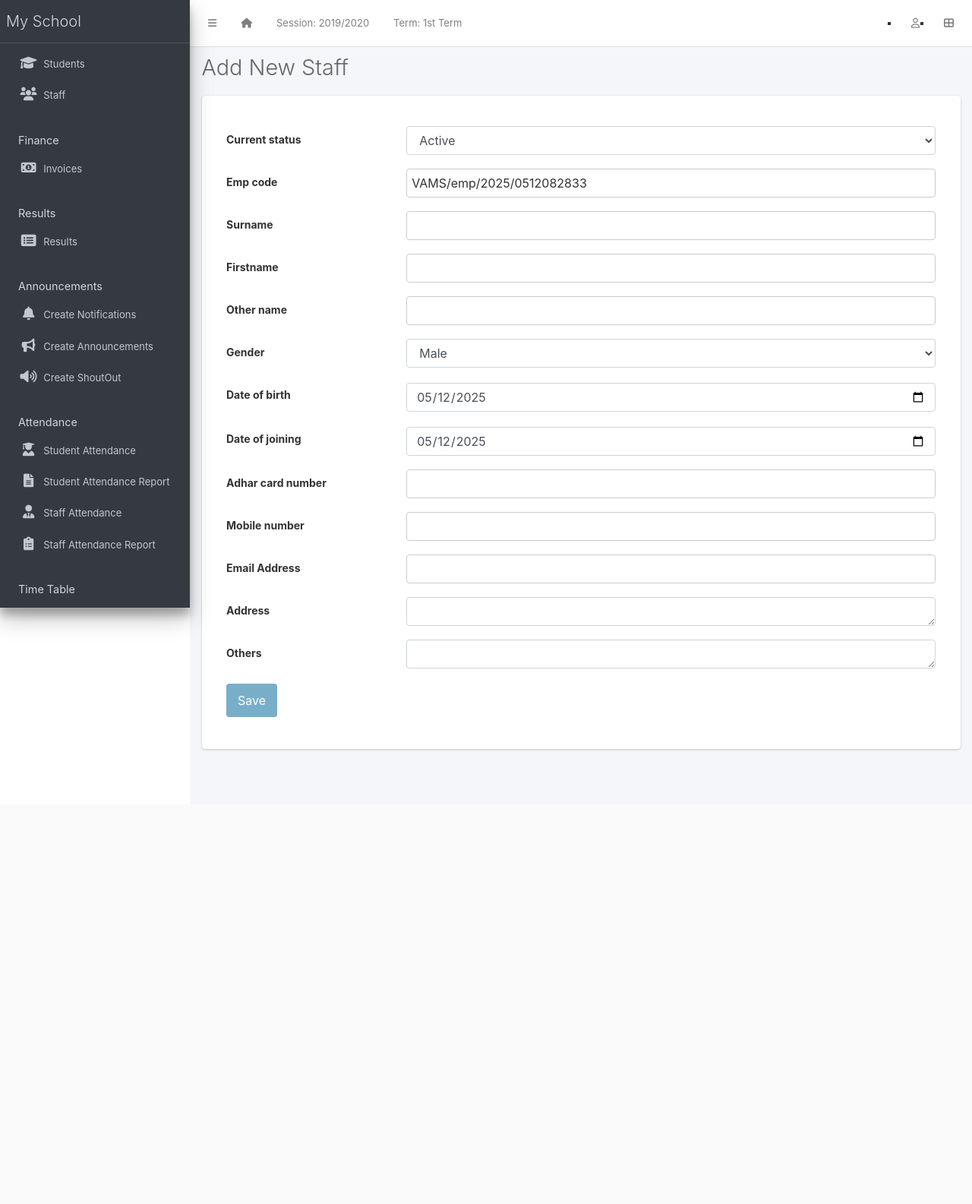
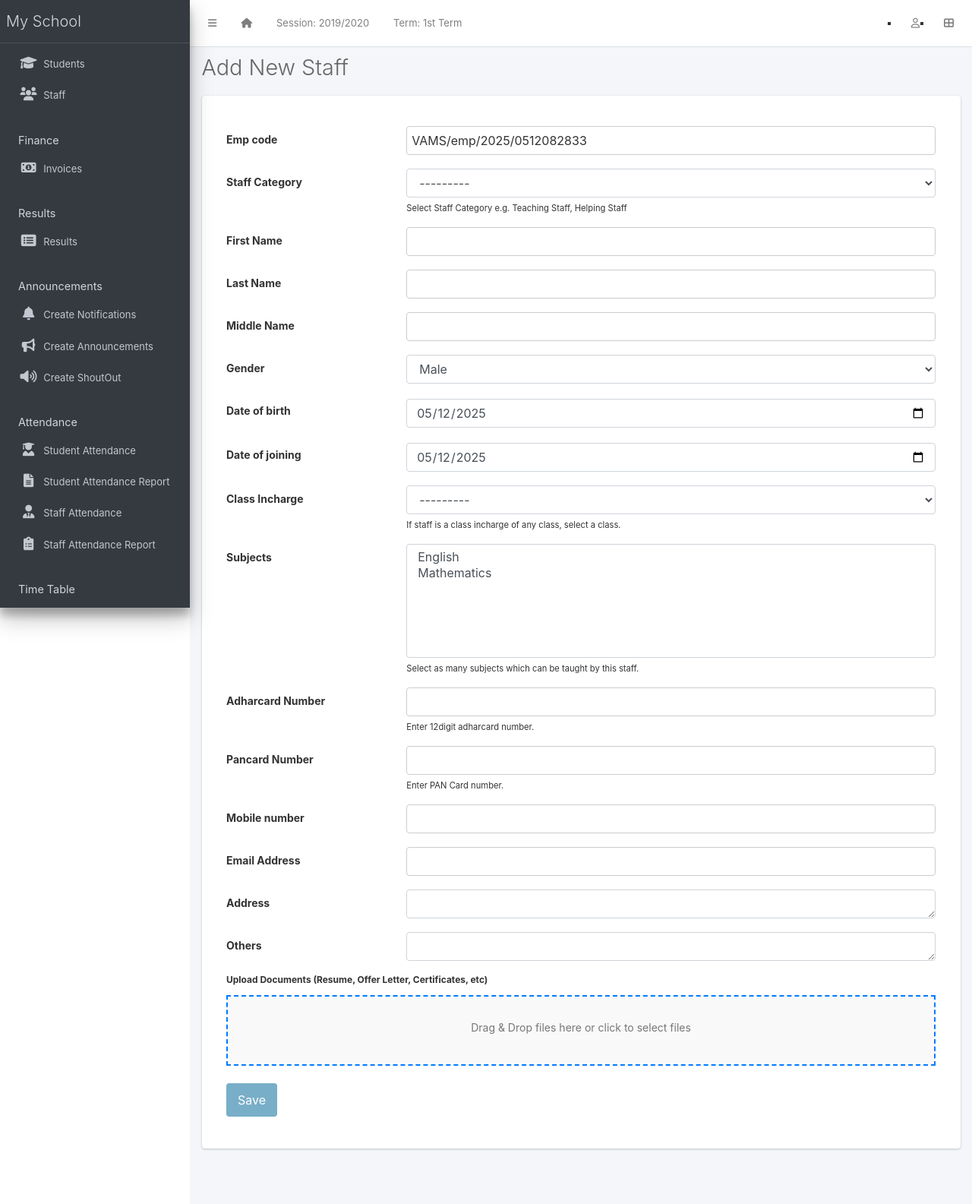
Before and after one commit to vams-mechatronica/vams-school-management-application, a Django app: page /staff/create/ in a window 1280 px wide. Shown: the whole page at 76% size. Before the commit the page ends 989 px from the top, so only its background shows below. Run offline with Django 4.2, Linux system fonts and the light colour scheme; a user stored in the database is signed in; data comes from the database, SQL or seed files in the repository; data that the repository does not hold is empty; parts of the project's set-up code (start-up, migrations or seed data) failed here and were passed over; some libraries are stand-ins or nearby versions.

Commit message:
Add Staff Documents & UPdate StaffCategories

```diff
--- a/apps/staffs/forms.py
+++ b/apps/staffs/forms.py
@@ -3,7 +3,7 @@ from .models import Staff
 class StaffForm(forms.ModelForm):
     class Meta:
         model = Staff
-        exclude = ['user', ]
+        exclude = ['user', 'current_status']
 
     def __init__(self, *args, **kwargs):
         super(StaffForm, self).__init__(*args, **kwargs)
@@ -11,3 +11,10 @@ class StaffForm(forms.ModelForm):
         self.fields["date_of_joining"].widget = forms.widgets.DateInput(attrs={"type": "date"})
         self.fields["address"].widget = forms.widgets.Textarea(attrs={"rows": 1})
         self.fields["others"].widget = forms.widgets.Textarea(attrs={"rows": 1})
+
+
+class StaffDocumentUploadForm(forms.Form):
+    documents = forms.FileField(
+        widget=forms.ClearableFileInput(attrs={'multiple': True}),
+        label="Upload Documents"
+    )
--- a/apps/staffs/models.py
+++ b/apps/staffs/models.py
@@ -6,6 +6,20 @@ from django.contrib.auth.models import User
 from django.utils.translation import gettext_lazy as _
 import os
 from django.core.exceptions import ValidationError
+from apps.corecode.models import Subject, StudentClass
+
+class StaffCategory(models.Model):
+
+    name = models.CharField(_("Category Name"), max_length=50)
+    class Meta:
+        verbose_name = _("StaffCategory")
+        verbose_name_plural = _("StaffCategorys")
+
+    def __str__(self):
+        return self.name
+
+    def get_absolute_url(self):
+        return reverse("StaffCategory_detail", kwargs={"pk": self.pk})
 
 
 class Staff(models.Model):
@@ -15,13 +29,17 @@ class Staff(models.Model):
 
     current_status = models.BooleanField(default=1,choices=STATUS)
     emp_code = models.CharField(max_length=200, unique=True,default=f"VAMS/emp/{timezone.now().year}/{timezone.now().strftime('%m%d%H%M%S')}")
-    surname = models.CharField(max_length=200)
-    firstname = models.CharField(max_length=200)
-    other_name = models.CharField(max_length=200, blank=True)
+    staff_category = models.ForeignKey(StaffCategory, verbose_name=_("Staff Category"), on_delete=models.SET_NULL,null=True,blank=True, help_text="Select Staff Category e.g. Teaching Staff, Helping Staff")
+    firstname = models.CharField(max_length=200, verbose_name=_("First Name"))
+    surname = models.CharField(max_length=200, verbose_name=_("Last Name"))
+    other_name = models.CharField(max_length=200, blank=True, verbose_name=_("Middle Name"))
     gender = models.CharField(max_length=10, choices=GENDER, default="male")
     date_of_birth = models.DateField(default=timezone.now)
     date_of_joining = models.DateField(default=timezone.now)
-    adhar_card_number = models.CharField(max_length=12, blank=True, null=True)
+    class_incharge = models.ForeignKey(StudentClass, verbose_name=_("Class Incharge"), on_delete=models.SET_NULL, null=True, blank=True, help_text="If staff is a class incharge of any class, select a class.")
+    subject_expert = models.ManyToManyField(Subject, verbose_name=_("Subjects"),help_text="Select as many subjects which can be taught by this staff.")
+    adhar_card_number = models.CharField(max_length=12, verbose_name=_("Adharcard Number"), blank=True, null=True, help_text="Enter 12digit adharcard number.")
+    pancard_number = models.CharField(max_length=12, verbose_name=_("Pancard Number"), blank=True, null=True, help_text="Enter PAN Card number.")
 
     mobile_num_regex = RegexValidator(
         regex="^[0-9]{10,15}$", message="Entered mobile number isn't in a right format!"
@@ -54,3 +72,10 @@ def validate_file_extension(value):
 class StaffBulkUpload(models.Model):
     date_uploaded = models.DateTimeField(auto_now=True)
     csv_file = models.FileField(upload_to="staff/bulkupload/", validators=[validate_file_extension])
+
+
+class StaffDocument(models.Model):
+    staff = models.ForeignKey(Staff, on_delete=models.CASCADE, related_name='documents')
+    document = models.FileField(upload_to='staff_documents/')
+    title = models.CharField(max_length=255)
+    uploaded_at = models.DateTimeField(auto_now_add=True)
--- a/apps/staffs/templates/staffs/staff_form.html
+++ b/apps/staffs/templates/staffs/staff_form.html
@@ -1,30 +1,95 @@
 {% extends 'base.html' %}
 
-
 {% block title %}
-
   {% if object %}
     Update {{ object }}
   {% else %}
     Add New Staff
   {% endif %}
-
 {% endblock title %}
-
 
 {% block content %}
 
-<form action="" method="POST">
+<form action="" method="POST" enctype="multipart/form-data">  {# ADD enctype here! #}
   {% csrf_token %}
 
   {% include 'corecode/form_snippet.html' %}
+
+  <h4>Upload Documents (Resume, Offer Letter, Certificates, etc)</h4>
+
+  <div id="dropzone" class="dropzone">
+      Drag & Drop files here or click to select files
+      <input type="file" id="fileInput" name="documents" multiple style="display: none;">
+      <div id="selectedFilesList" class="mt-2"></div>
+  </div>
+
+  <br>
 
   {% if object %}
     <input type="submit" class="btn btn-primary" value="Update Record">
   {% else %}
     <input type="submit" class="btn btn-primary" value="Save">
   {% endif %}
+
 </form>
+
+<style>
+.dropzone {
+    border: 2px dashed #007bff;
+    padding: 30px;
+    text-align: center;
+    color: #777;
+    background-color: #f9f9f9;
+    cursor: pointer;
+}
+.dropzone.dragover {
+    background-color: #e3f2fd;
+}
+</style>
+
+<script>
+const dropzone = document.getElementById('dropzone');
+const fileInput = document.getElementById('fileInput');
+
+dropzone.addEventListener('click', () => fileInput.click());
+
+dropzone.addEventListener('dragover', (e) => {
+    e.preventDefault();
+    dropzone.classList.add('dragover');
+});
+
+dropzone.addEventListener('dragleave', () => {
+    dropzone.classList.remove('dragover');
+});
+
+dropzone.addEventListener('drop', (e) => {
+    e.preventDefault();
+    fileInput.files = e.dataTransfer.files;
+    dropzone.classList.remove('dragover');
+});
+</script>
+
+<script>
+  document.getElementById("fileInput").addEventListener("change", function () {
+    const fileList = this.files;
+    const output = document.getElementById("selectedFilesList");
+    output.innerHTML = "";
+
+    if (fileList.length > 0) {
+      const ul = document.createElement("ul");
+      ul.classList.add("list-group");
+
+      for (let i = 0; i < fileList.length; i++) {
+        const li = document.createElement("li");
+        li.className = "list-group-item";
+        li.textContent = fileList[i].name;
+        ul.appendChild(li);
+      }
+
+      output.appendChild(ul);
+    }
+  });
+</script>
 
 
 {% endblock content %}
--- a/apps/staffs/views.py
+++ b/apps/staffs/views.py
@@ -1,15 +1,17 @@
 from django.contrib.messages.views import SuccessMessageMixin
 from django.contrib.auth.mixins import LoginRequiredMixin, PermissionRequiredMixin
 from django.forms import widgets
-from django.shortcuts import render
+from django.shortcuts import render, redirect
 from django.http import HttpResponse
+from django.contrib import messages
+
 import csv
 from django.urls import reverse_lazy
 from django.views.generic import DetailView, ListView,View
 from django.views.generic.edit import CreateView, DeleteView, UpdateView
 from apps.result.utils import PermissionRequiredMessageMixin
-from .models import Staff,StaffBulkUpload
-from .forms import StaffForm
+from .models import Staff,StaffBulkUpload, StaffDocument
+from .forms import StaffForm, StaffDocumentUploadForm
 
 
 class StaffListView(ListView,PermissionRequiredMessageMixin):
@@ -24,11 +26,25 @@ class StaffDetailView(DetailView,PermissionRequiredMessageMixin):
 
 
 
-class StaffCreateView(SuccessMessageMixin, PermissionRequiredMessageMixin,CreateView):
+class StaffCreateView(SuccessMessageMixin, PermissionRequiredMessageMixin, CreateView):
     model = Staff
     form_class = StaffForm
     permission_required = "staffs.add_staff"
     success_message = "New staff successfully added"
+
+    def form_valid(self, form):
+        response = super().form_valid(form)  # Save the Staff instance first
+
+        files = self.request.FILES.getlist('documents')  # 'documents' comes from <input name="documents">
+        for f in files:
+            StaffDocument.objects.create(
+                staff=self.object,    # the newly created staff
+                document=f,
+                title=f.name          # Optional: you can allow user to give custom title later
+            )
+
+        return response
+
 
 
 class StaffUpdateView(SuccessMessageMixin,PermissionRequiredMessageMixin, UpdateView):
@@ -85,3 +101,26 @@ class DownloadCSVViewdownloadcsv(LoginRequiredMixin, View):
         )
 
         return response
+
+class StaffDocumentUploadView(View):
+    def get(self, request, staff_id):
+        form = StaffDocumentUploadForm()
+        return render(request, 'upload_documents.html', {'form': form, 'staff_id': staff_id})
+
+    def post(self, request, staff_id):
+        form = StaffDocumentUploadForm(request.POST, request.FILES)
+        staff = Staff.objects.get(id=staff_id)
+
+        files = request.FILES.getlist('documents')  # get multiple files
+
+        if form.is_valid():
+            for f in files:
+                StaffDocument.objects.create(
+                    staff=staff,
+                    document=f,
+                    title=f.name  # use filename as title, or customize
+                )
+            messages.success(request, "Documents uploaded successfully.")
+            return redirect('staff_detail', staff_id=staff_id)  # redirect wherever you want
+
+        return render(request, 'upload_documents.html', {'form': form, 'staff_id': staff_id})
```
Also changed, not shown: apps/staffs/admin.py (+9 -1 lines).
